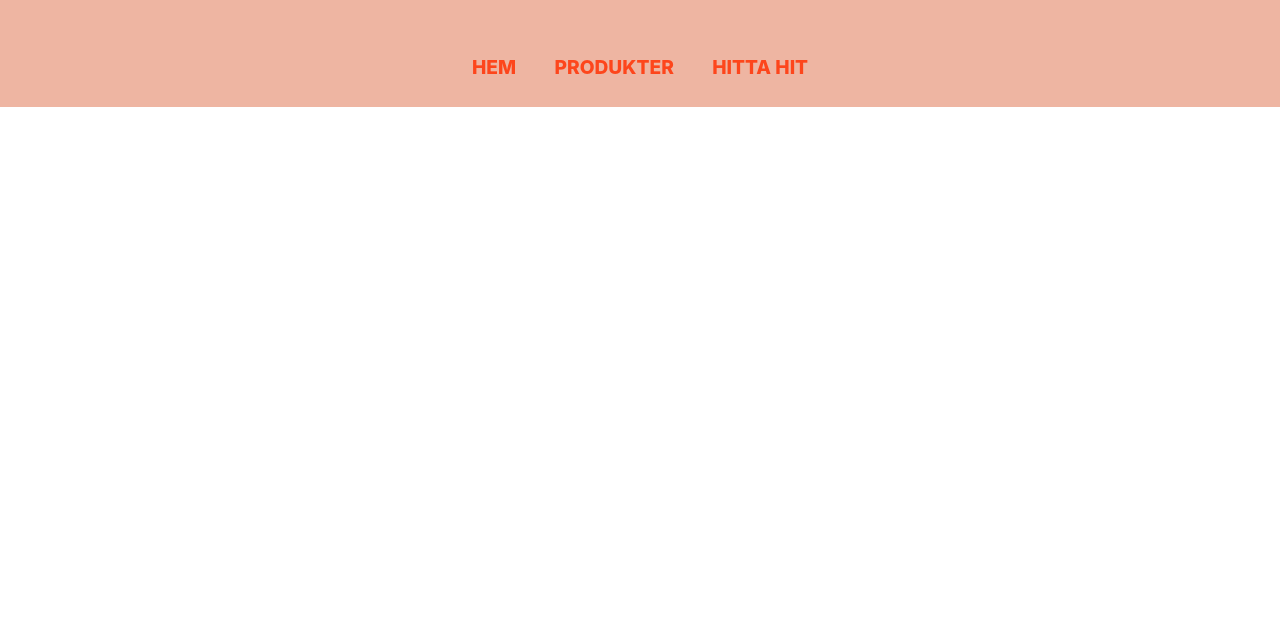
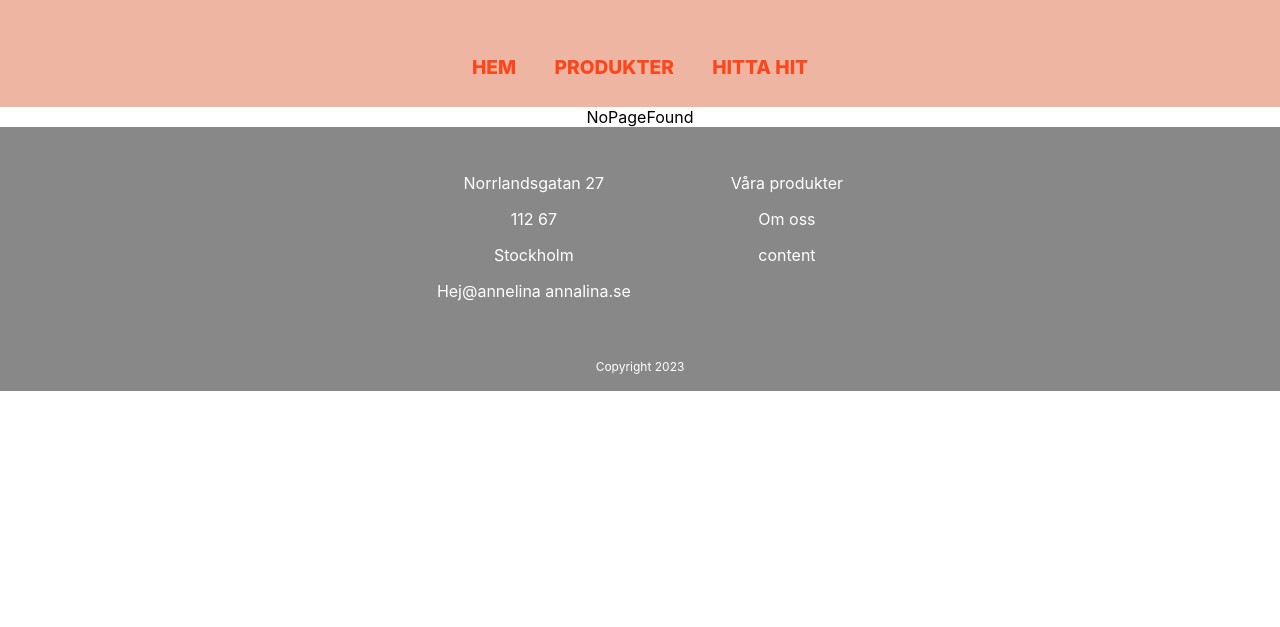
Before and after one commit to annamcn98/ex-arbete, a React (Create React App) app: page /homepage in a window 1280 px wide. Shown: the part 173-800 px from the top of the page. Built offline with nearby package versions, Linux system fonts and the light colour scheme.

Commit message:
Link fix

```diff
--- a/src/App.js
+++ b/src/App.js
@@ -9,6 +9,7 @@ import Product from './pages/Product';
 import Products from './pages/Products';
 import Footer from './components/Footer';
 import Homepage from './pages/Homepage';
+import NoPageFound from './pages/NoPageFound';
 
 function App() {
   return (
@@ -16,9 +17,10 @@ function App() {
       <BrowserRouter>
       <Header />
         <Routes>
-          <Route path='/homepage' element={<Homepage />} />
+          <Route path='/' element={<Homepage />} />
           <Route path='/product/:id' element={<Product />} />
           <Route path='/products' element={<Products />} />
+          <Route path='*' element={<NoPageFound />} />
         </Routes>
       <Footer />
       </BrowserRouter>
--- a/src/components/Nav.js
+++ b/src/components/Nav.js
@@ -7,9 +7,9 @@ function Nav() {
   return (
     <div>
         <Navdiv>
-        <LinkTitle to='/Homepage'>HEM</LinkTitle>
+        <LinkTitle to='/'>HEM</LinkTitle>
         <LinkTitle to="/products">PRODUKTER</LinkTitle>
-        <LinkTitle to="/">HITTA HIT</LinkTitle>
+        <LinkTitle to="/hittahit">HITTA HIT</LinkTitle>
         </Navdiv>
     </div>
   )
--- /dev/null
+++ b/src/pages/NoPageFound.js
@@ -0,0 +1,9 @@
+import React from 'react'
+
+function NoPageFound() {
+  return (
+    <div>NoPageFound</div>
+  )
+}
+
+export default NoPageFound
```
